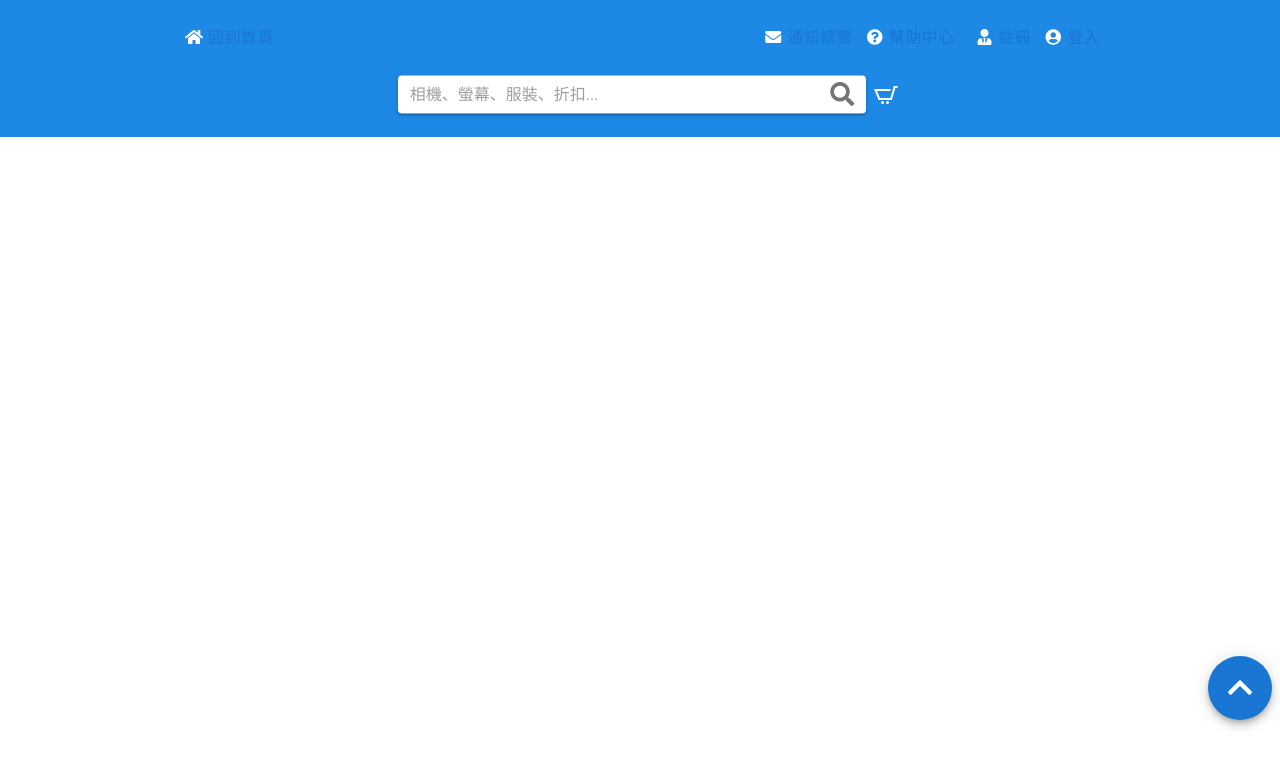
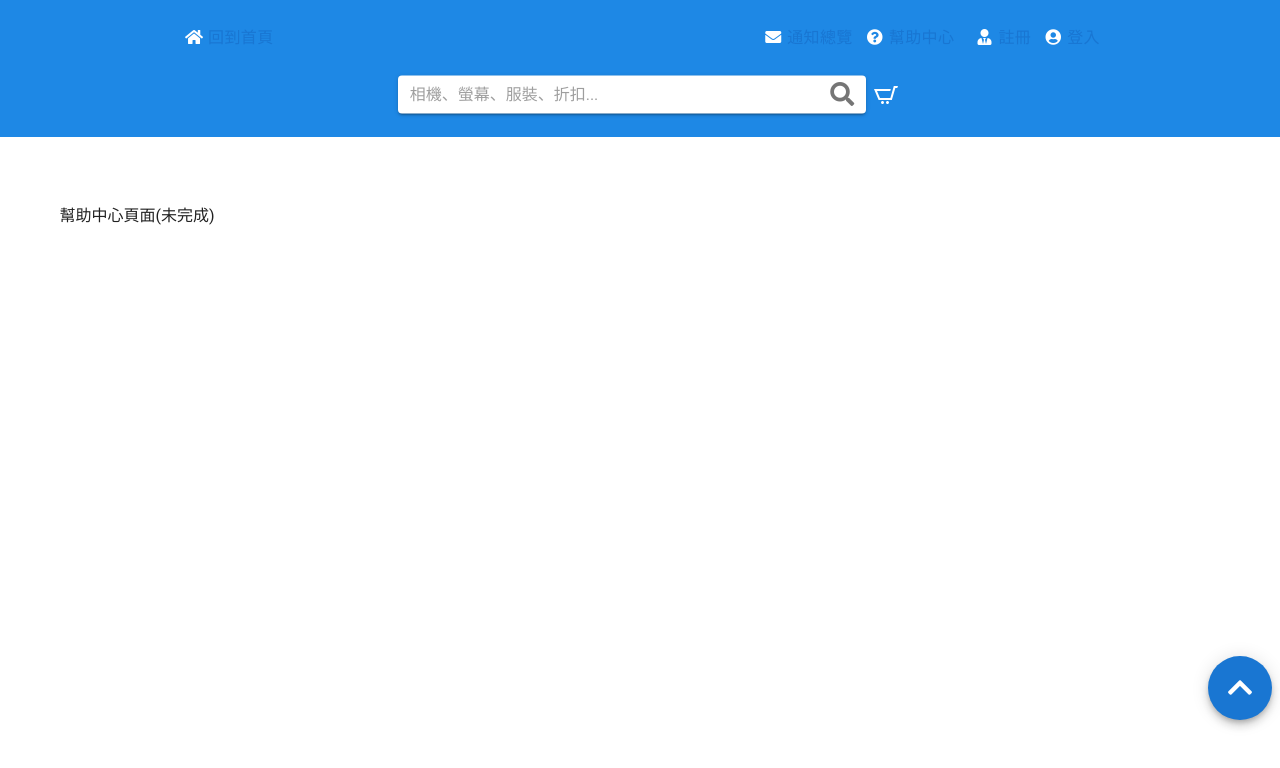
Before and after one commit to Andy-Ho8872/e-commerce-site-front-end, a Nuxt app: page /help in a window 1280 px wide. Shown: the top 768 px of the page. Built offline with nearby package versions, Linux system fonts and the light colour scheme.

Commit message:
create pages\help\index.vue

```diff
--- /dev/null
+++ b/pages/help/index.vue
@@ -0,0 +1,11 @@
+<template>
+    <v-container>
+        <div>幫助中心頁面(未完成)</div>
+    </v-container>
+</template>
+
+<script>
+export default {
+
+}
+</script>
```
